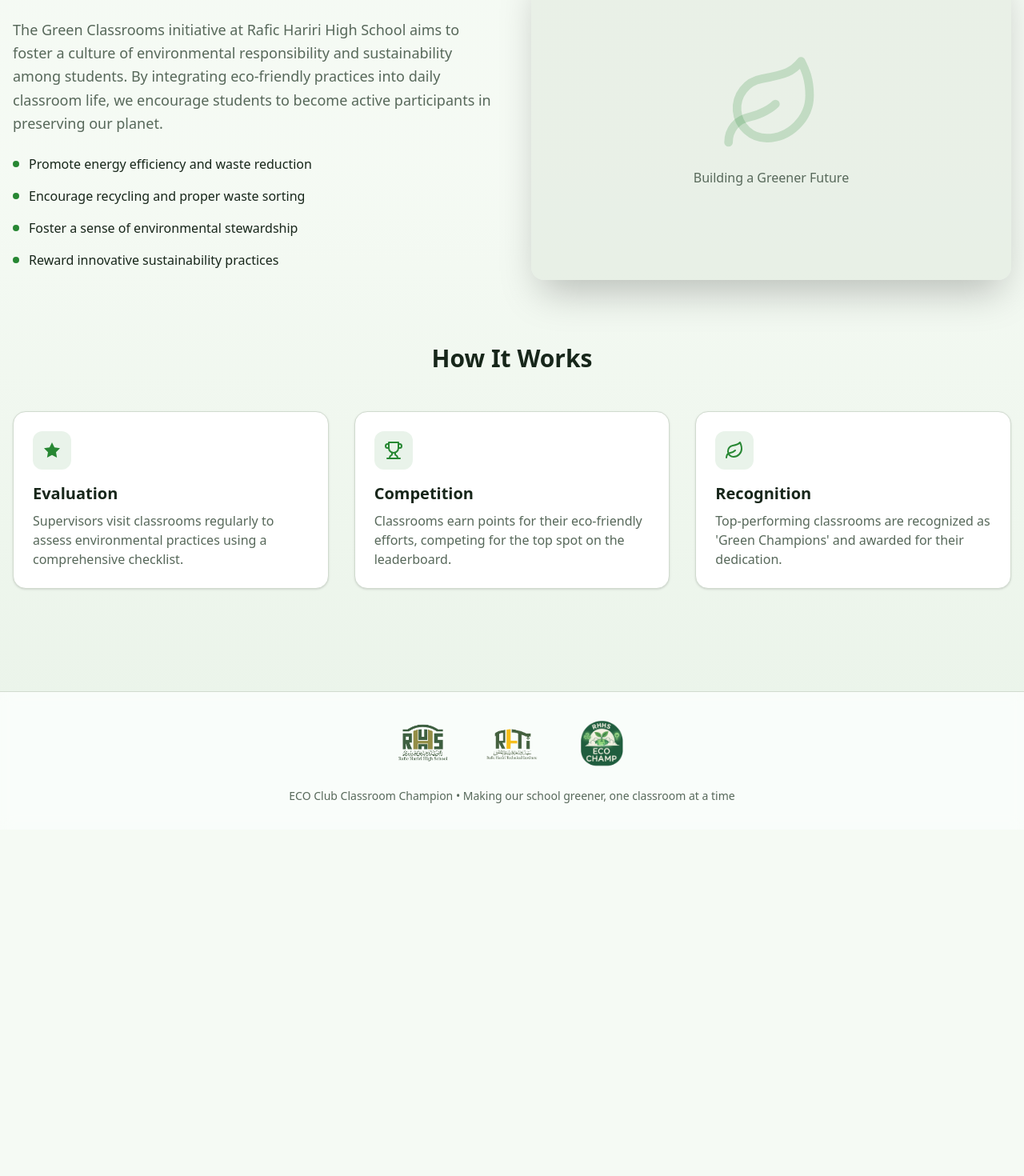
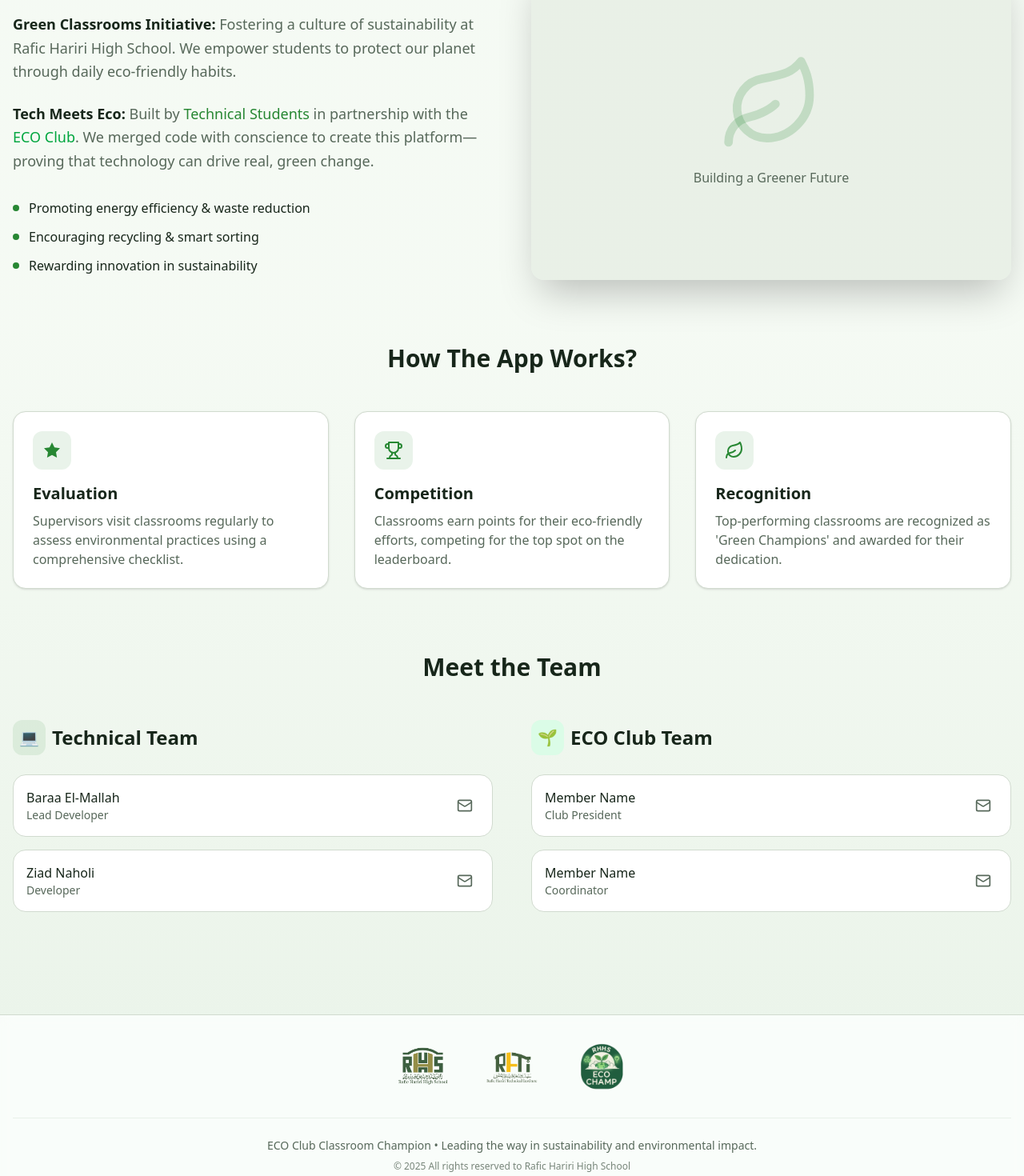
Before and after one commit to baraamallah/rhhs-classroom-champion-app, a Next.js app: page /about in a window 1280 px wide. Shown: the part 460-1930 px from the top of the page at 80% size. Before the commit the page ends 1497 px from the top, so only its background shows below. Built offline with nearby package versions, Linux system fonts and the light colour scheme; no server answers.

Commit message:
Footer Edits

```diff
--- a/app/about/page.tsx
+++ b/app/about/page.tsx
@@ -4,6 +4,7 @@ import { motion } from "framer-motion"
 import { Header } from "@/components/header"
 import { LeafIcon, TrophyIcon, StarIcon } from "@/components/icons"
 import Image from "next/image"
+import { Mail } from "lucide-react"
 
 export default function AboutPage() {
     return (
@@ -27,7 +28,7 @@ export default function AboutPage() {
                         <LeafIcon className="h-12 w-12 text-primary" />
                     </motion.div>
                     <h1 className="text-4xl md:text-5xl font-bold mb-4 bg-gradient-to-r from-primary to-green-600 bg-clip-text text-transparent">
-                        About Green Classrooms
+                        About Us
                     </h1>
                     <p className="text-xl text-muted-foreground max-w-2xl mx-auto">
                         Empowering students to build a sustainable future, one classroom at a time.
@@ -43,15 +44,21 @@ export default function AboutPage() {
                         transition={{ duration: 0.6 }}
                     >
                         <h2 className="text-3xl font-bold mb-6">Our Mission</h2>
-                        <p className="text-lg text-muted-foreground mb-6 leading-relaxed">
-                            The Green Classrooms initiative at Rafic Hariri High School aims to foster a culture of environmental responsibility and sustainability among students. By integrating eco-friendly practices into daily classroom life, we encourage students to become active participants in preserving our planet.
+                        <div className="space-y-6 text-lg text-muted-foreground leading-relaxed">
+                            <p>
+                                <span className="font-semibold text-foreground">Green Classrooms Initiative:</span> Fostering a culture of sustainability at Rafic Hariri High School. We empower students to protect our planet through daily eco-friendly habits.
                             </p>
-                        <ul className="space-y-4">
+                            <p>
+                                <span className="font-semibold text-foreground">Tech Meets Eco:</span> Built by <span className="text-primary font-medium">Technical Students</span> in partnership with the <span className="text-green-600 font-medium">ECO Club</span>. We merged code with conscience to create this platform—proving that technology can drive real, green change.
+                            </p>
+                        </div>
+
+                        <div className="mt-8">
+                            <ul className="space-y-3">
                                 {[
-                                "Promote energy efficiency and waste reduction",
-                                "Encourage recycling and proper waste sorting",
-                                "Foster a sense of environmental stewardship",
-                                "Reward innovative sustainability practices"
+                                    "Promoting energy efficiency & waste reduction",
+                                    "Encouraging recycling & smart sorting",
+                                    "Rewarding innovation in sustainability"
                                 ].map((item, index) => (
                                     <motion.li
                                         key={index}
@@ -62,10 +69,11 @@ export default function AboutPage() {
                                         transition={{ delay: index * 0.1 }}
                                     >
                                         <div className="h-2 w-2 rounded-full bg-primary" />
-                                    <span>{item}</span>
+                                        <span className="font-medium">{item}</span>
                                     </motion.li>
                                 ))}
                             </ul>
+                        </div>
                     </motion.div>
                     <motion.div
                         className="relative h-[400px] rounded-2xl overflow-hidden shadow-2xl bg-muted/50 flex items-center justify-center"
@@ -84,7 +92,7 @@ export default function AboutPage() {
 
                 {/* How It Works Cards */}
                 <div className="mb-20">
-                    <h2 className="text-3xl font-bold text-center mb-12">How It Works</h2>
+                    <h2 className="text-3xl font-bold text-center mb-12">How The App Works?</h2>
                     <div className="grid md:grid-cols-3 gap-8">
                         {[
                             {
@@ -120,6 +128,75 @@ export default function AboutPage() {
                         ))}
                     </div>
                 </div>
+
+                {/* Meet the Team Section */}
+                <div className="mb-20">
+                    <h2 className="text-3xl font-bold text-center mb-12">Meet the Team</h2>
+
+                    <div className="grid md:grid-cols-2 gap-12">
+                        {/* Technical Team */}
+                        <div>
+                            <h3 className="text-2xl font-semibold mb-6 flex items-center gap-2">
+                                <span className="p-2 bg-primary/10 rounded-lg text-primary text-xl">💻</span>
+                                Technical Team
+                            </h3>
+                            <div className="grid gap-4">
+                                {[
+                                    { name: "Baraa El-Mallah", role: "Lead Developer", email: "baraa.elmallah@rhhs.edu.lb" },
+                                    { name: "Ziad Naholi", role: "Developer", email: "ziad.naholi@rhhs.edu.lb" },
+                                ].map((member, index) => (
+                                    <motion.div
+                                        key={index}
+                                        className="flex items-center justify-between p-4 bg-card border border-border rounded-xl hover:border-primary/50 transition-colors"
+                                        initial={{ opacity: 0, x: -20 }}
+                                        whileInView={{ opacity: 1, x: 0 }}
+                                        viewport={{ once: true }}
+                                        transition={{ delay: index * 0.1 }}
+                                    >
+                                        <div>
+                                            <p className="font-medium">{member.name}</p>
+                                            <p className="text-sm text-muted-foreground">{member.role}</p>
+                                        </div>
+                                        <a href={`mailto:${member.email}`} className="p-2 text-muted-foreground hover:text-primary hover:bg-primary/10 rounded-full transition-colors">
+                                            <Mail className="h-5 w-5" />
+                                        </a>
+                                    </motion.div>
+                                ))}
+                            </div>
+                        </div>
+
+                        {/* ECO Club Team */}
+                        <div>
+                            <h3 className="text-2xl font-semibold mb-6 flex items-center gap-2">
+                                <span className="p-2 bg-green-100 dark:bg-green-900/30 rounded-lg text-green-600 text-xl">🌱</span>
+                                ECO Club Team
+                            </h3>
+                            <div className="grid gap-4">
+                                {[
+                                    { name: "Member Name", role: "Club President", email: "president@example.com" },
+                                    { name: "Member Name", role: "Coordinator", email: "coordinator@example.com" },
+                                ].map((member, index) => (
+                                    <motion.div
+                                        key={index}
+                                        className="flex items-center justify-between p-4 bg-card border border-border rounded-xl hover:border-green-500/50 transition-colors"
+                                        initial={{ opacity: 0, x: 20 }}
+                                        whileInView={{ opacity: 1, x: 0 }}
+                                        viewport={{ once: true }}
+                                        transition={{ delay: index * 0.1 }}
+                                    >
+                                        <div>
+                                            <p className="font-medium">{member.name}</p>
+                                            <p className="text-sm text-muted-foreground">{member.role}</p>
+                                        </div>
+                                        <a href={`mailto:${member.email}`} className="p-2 text-muted-foreground hover:text-green-600 hover:bg-green-100 dark:hover:bg-green-900/30 rounded-full transition-colors">
+                                            <Mail className="h-5 w-5" />
+                                        </a>
+                                    </motion.div>
+                                ))}
+                            </div>
+                        </div>
+                    </div>
+                </div>
             </main>
         </div>
     )
--- a/components/footer.tsx
+++ b/components/footer.tsx
@@ -34,9 +34,12 @@ export function Footer() {
             </div>
           </div>
 
-          <div className="text-center">
-            <p className="text-sm text-muted-foreground">
-              ECO Club Classroom Champion • Making our school greener, one classroom at a time
+          <div className="w-full border-t border-border/40 pt-6 mt-2 text-center">
+            <p className="text-sm text-muted-foreground mb-2">
+              ECO Club Classroom Champion • Leading the way in sustainability and environmental impact.
+            </p>
+            <p className="text-xs text-muted-foreground/80">
+              © {new Date().getFullYear()} All rights reserved to Rafic Hariri High School
             </p>
           </div>
         </div>
```
Lines whose indentation alone changed are shown as unchanged.
